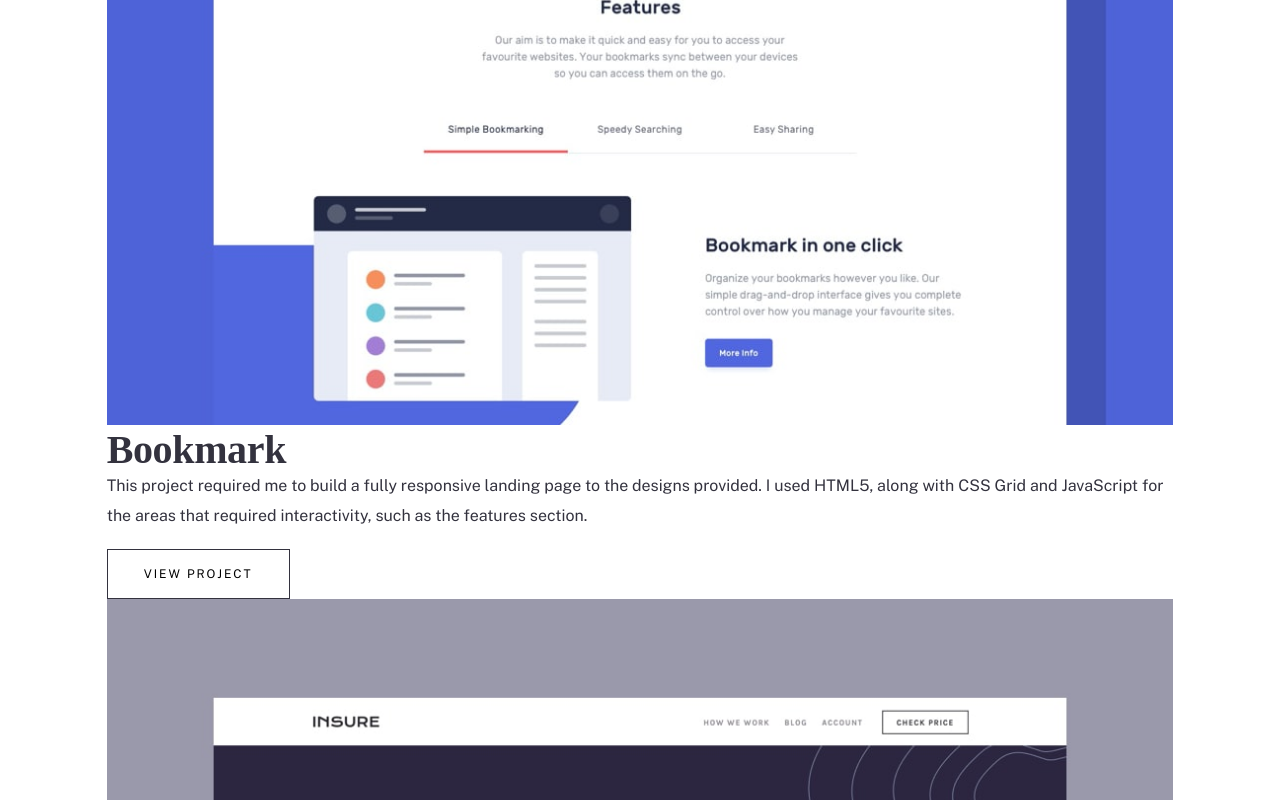
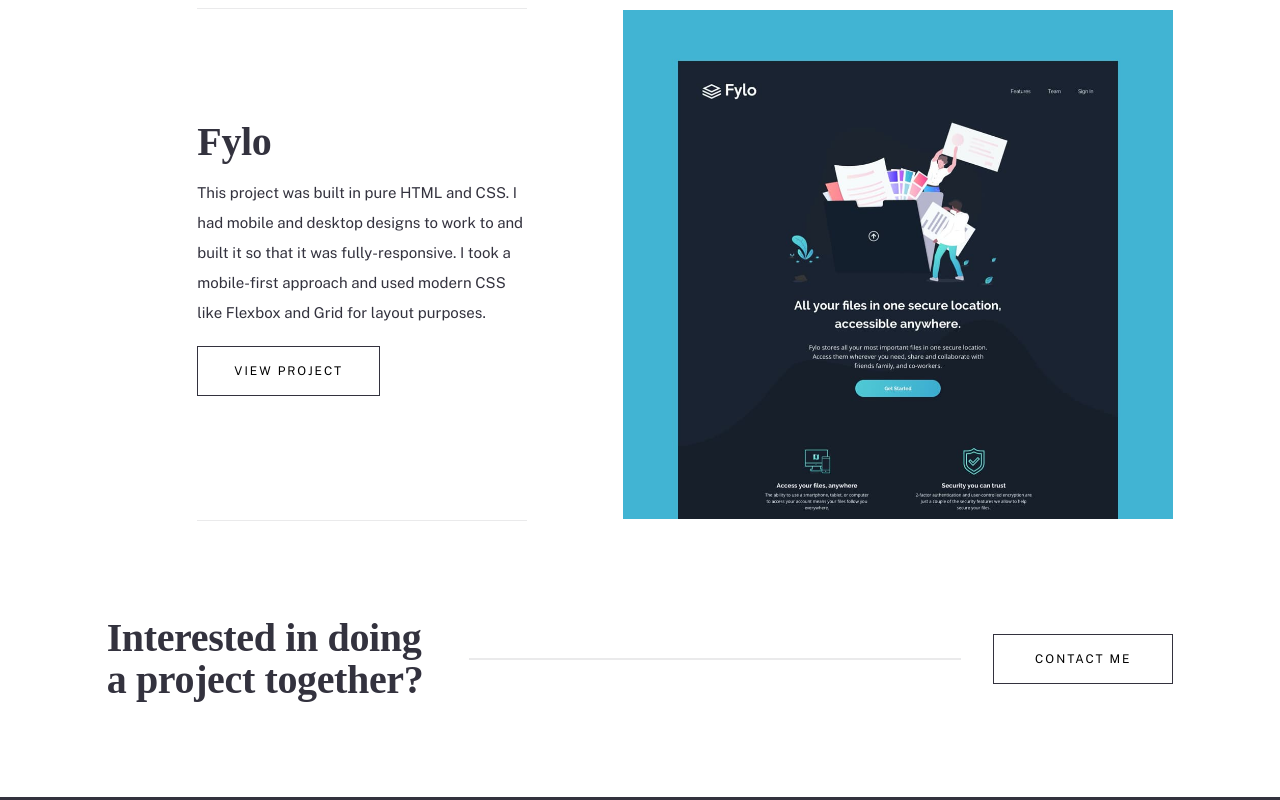
Before and after one commit to alfredthompsonOvie/minimalist-portfolio-website, a Vue app: page /portfolio in a window 1280 px wide. Shown: the part 1820-2620 px from the top of the page. Built offline with nearby package versions, Linux system fonts and the light colour scheme; a web font is replaced by a local one.

Commit message:
modified AppNav HomeView and PortfolioView

```diff
--- a/src/components/AppNav.vue
+++ b/src/components/AppNav.vue
@@ -145,7 +145,7 @@ nav {
 	justify-content: space-between;
 	position: relative;
 	/* border: 1px solid; */
-	padding: 2em 1em;
+	padding: 2em 0em;
 
 }
 .mobileNav {
--- a/src/views/HomeView.vue
+++ b/src/views/HomeView.vue
@@ -223,8 +223,8 @@ export default {
 	.about__contents {
 		display: grid;
 		grid-template-columns: 0.8fr 1.2fr;
-		grid-template-rows: 80vh;
-		grid-template-rows: 100vh;
+		/* grid-template-rows: 80vh;
+		grid-template-rows: 100vh; */
 		grid-template-rows: auto;
 		grid-gap: 3em;
 	}
--- a/src/views/PortfolioView.vue
+++ b/src/views/PortfolioView.vue
@@ -6,17 +6,17 @@
 					<img
 						src="@/assets/images/portfolio/mobile/image-portfolio-manage@2x.jpg"
 						alt=""
-						v-if="mobileNav"
+						v-if="mobile"
 					/>
-					<!-- <img
+					<img
 						src="@/assets/images/portfolio/tablet/image-portfolio-manage@2x.jpg"
 						alt=""
-						v-if="!mobileNav"
-					/> -->
+						v-if="tablet"
+					/>
 					<img
 						src="@/assets/images/portfolio/desktop/image-portfolio-manage@2x.jpg"
 						alt=""
-						v-if="!mobileNav"
+						v-if="desktop"
 					/>
 				</div>
 				<div class="about__content about__details">
@@ -41,18 +41,20 @@
 					<img
 						src="@/assets/images/portfolio/mobile/image-portfolio-bookmark@2x.jpg"
 						alt=""
-						v-if="mobileNav"
-					/>
-					<!-- <img
+						v-if="mobile"
+						/>
+
+					<img
 						src="@/assets/images/portfolio/tablet/image-portfolio-bookmark@2x.jpg"
 						alt=""
-						v-if="!mobileNav"
-					/> -->
-					<img
+						v-if="tablet"
+						/>
+
+						<img
 						src="@/assets/images/portfolio/desktop/image-portfolio-bookmark@2x.jpg"
 						alt=""
-						v-if="!mobileNav"
-					/>
+						v-if="desktop"
+						/>
 				</div>
 				<div class="about__content about__details">
 					<h1 class="subHeading">Bookmark</h1>
@@ -75,17 +77,17 @@
 					<img
 						src="@/assets/images/portfolio/mobile/image-portfolio-insure@2x.jpg"
 						alt=""
-						v-if="mobileNav"
+						v-if="mobile"
 					/>
-					<!-- <img
+					<img
 						src="@/assets/images/portfolio/tablet/image-portfolio-insure@2x.jpg"
 						alt=""
-						v-if="!mobileNav"
-					/> -->
+						v-if="tablet"
+					/>
 					<img
 						src="@/assets/images/portfolio/desktop/image-portfolio-insure@2x.jpg"
 						alt=""
-						v-if="!mobileNav"
+						v-if="desktop"
 					/>
 				</div>
 				<div class="about__content about__details">
@@ -107,19 +109,19 @@
 			<div class="grid__contents about__contents">
 				<div class="about__illustration">
 					<img
-						src="@/assets/images/portfolio/mobile/image-portfolio-insure@2x.jpg"
+						src="@/assets/images/portfolio/mobile/image-portfolio-fylo@2x.jpg"
 						alt=""
-						v-if="mobileNav"
+						v-if="mobile"
 					/>
-					<!-- <img
-						src="@/assets/images/portfolio/tablet/image-portfolio-insure@2x.jpg"
+					<img
+						src="@/assets/images/portfolio/tablet/image-portfolio-fylo@2x.jpg"
 						alt=""
-						v-if="!mobileNav"
-					/> -->
+						v-if="tablet"
+					/>
 					<img
-						src="@/assets/images/portfolio/desktop/image-portfolio-insure@2x.jpg"
+						src="@/assets/images/portfolio/desktop/image-portfolio-fylo@2x.jpg"
 						alt=""
-						v-if="!mobileNav"
+						v-if="desktop"
 					/>
 				</div>
 				<div class="about__content about__details">
@@ -137,18 +139,151 @@
 				</div>
 			</div>
 		</section>
+
+		<ContactMe />
 	</main>
 </template>
 
 <script>
+import { ref, onMounted } from "vue";
+import ContactMe from "../components/ContactMe.vue";
 export default {
 	name: "portfolioView",
+	components: {
+		ContactMe
+	},
 	setup() {
-		return {};
+		const mobile = ref(null);
+		const tablet = ref(null);
+		const desktop = ref(null);
+		const windowWidth = ref(null);
+
+		const checkScreen = () => {
+			windowWidth.value = window.innerWidth;
+			// mobile
+			if (windowWidth.value < 481) {
+				mobile.value = true;
+				tablet.value = false;
+				desktop.value = false;
+				// mobileMenu.value = true;
+				return;
+			}
+			// tablet
+			if (windowWidth.value < 768) {
+				mobile.value = false;
+				tablet.value = true;
+				desktop.value = false;
+				return;
+			}
+			// desktop
+			mobile.value = false;
+			tablet.value = false;
+			desktop.value = true;
+			return;
+		};
+
+		onMounted(() => {
+			checkScreen();
+			window.addEventListener("resize", checkScreen);
+		});
+
+		return {
+			mobile,
+			tablet,
+			desktop,
+		};
 	},
 };
 </script>
 
 <style lang="scss" scoped>
+.about {
+	/* margin-top: 5em; */
+}
+.about__illustration {
+	text-align: center;
+}
+.about__details {
+	margin-top: 2em;
+	border-top: 1px solid var(--LightGreyTextField);
+	border-bottom: 1px solid var(--LightGreyTextField);
 
+	display: flex;
+	justify-content: space-evenly;
+	flex-direction: column;
+	padding: 1.5em 0;
+}
+.description {
+	padding: 1em 0 1.2em;
+}
+.cta__sec {
+	margin-top: 2em;
+	margin-bottom: 3em;
+	align-self: flex-start;
+}
+
+@media (min-width: 768px) {
+	.about + .about {
+		margin-top: 6em;
+	}
+	.about__contents {
+		/* display: grid;
+		grid-template-columns: 1fr 1fr;
+		grid-template-rows: auto; */
+		display: flex;
+		flex-direction: row;
+		grid-gap: 3em;
+	}
+	.about:nth-child(even) .about__contents {
+		flex-direction: row-reverse;
+		/* background-color: red; */
+	}
+	.about__illustration {
+		/* grid-column: 1;
+		grid-row: 1; */
+		margin: 0;
+		flex: 1;
+		max-width: 500px;
+		overflow: hidden;
+
+		img {
+			height: 100%;
+			object-fit: contain;
+		}
+	}
+	.about__content {
+		flex: 2;
+		border-top: 1px solid var(--LightGreyTextField);
+		border-bottom: 1px solid var(--LightGreyTextField);
+
+		/* display: flex; */
+		justify-content: center;
+		/* flex-direction: column; */
+	}
+	.about__details {
+		margin-top: 0em;
+		max-width: 330px;
+		font-size: 15px;
+	}
+	.cta__sec {
+		margin-top: 0em;
+		margin-bottom: 1em;
+		align-self: flex-start;
+	}
+	.subHeading {
+		margin: 0;
+	}
+}
+
+@media (min-width: 1200px) {
+	.about + .about {
+		margin-top: 4em;
+	}
+	.about__contents {
+		grid-gap: 6em;
+	}
+	.about__illustration {
+		max-width: 550px;
+	}
+}
 </style>
```
